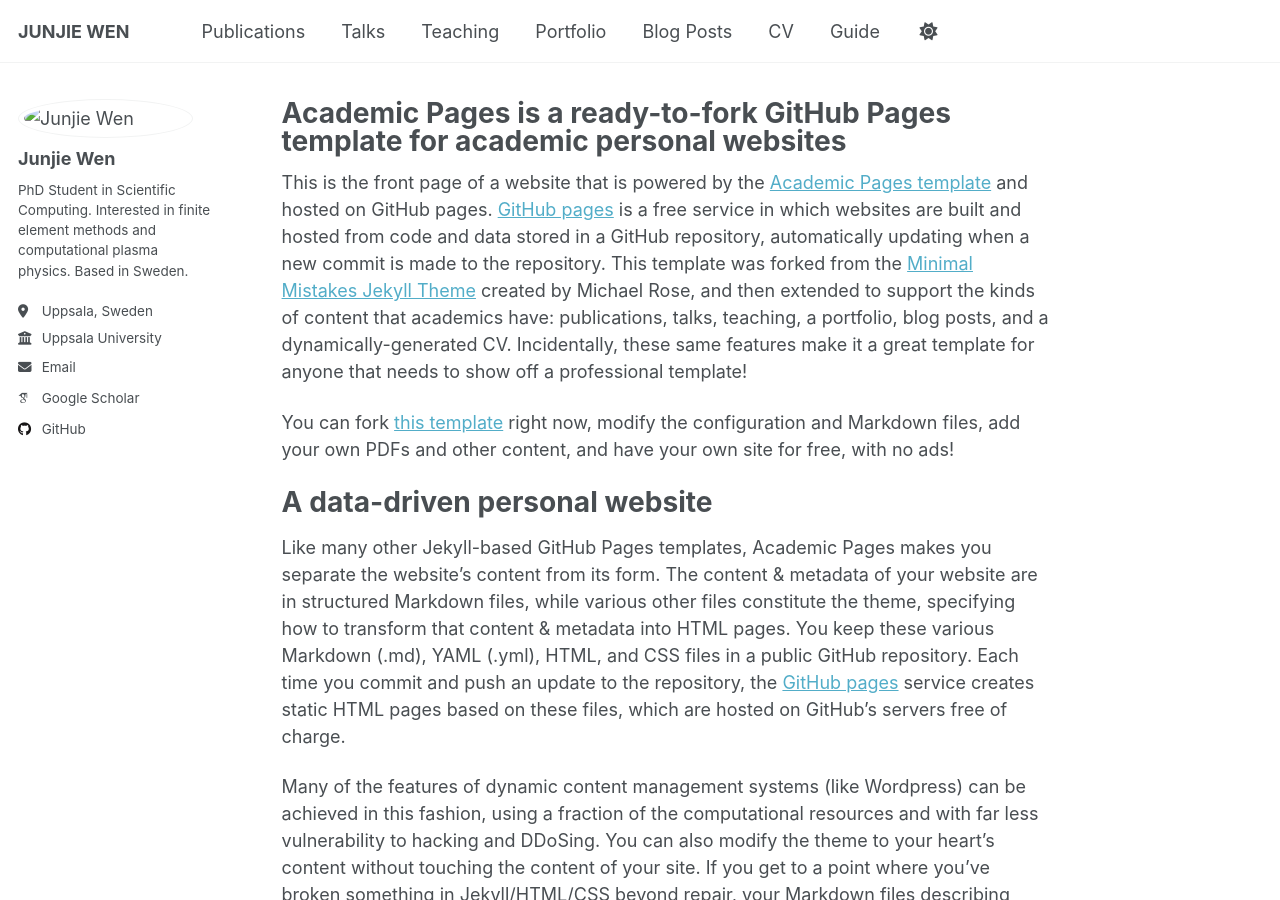
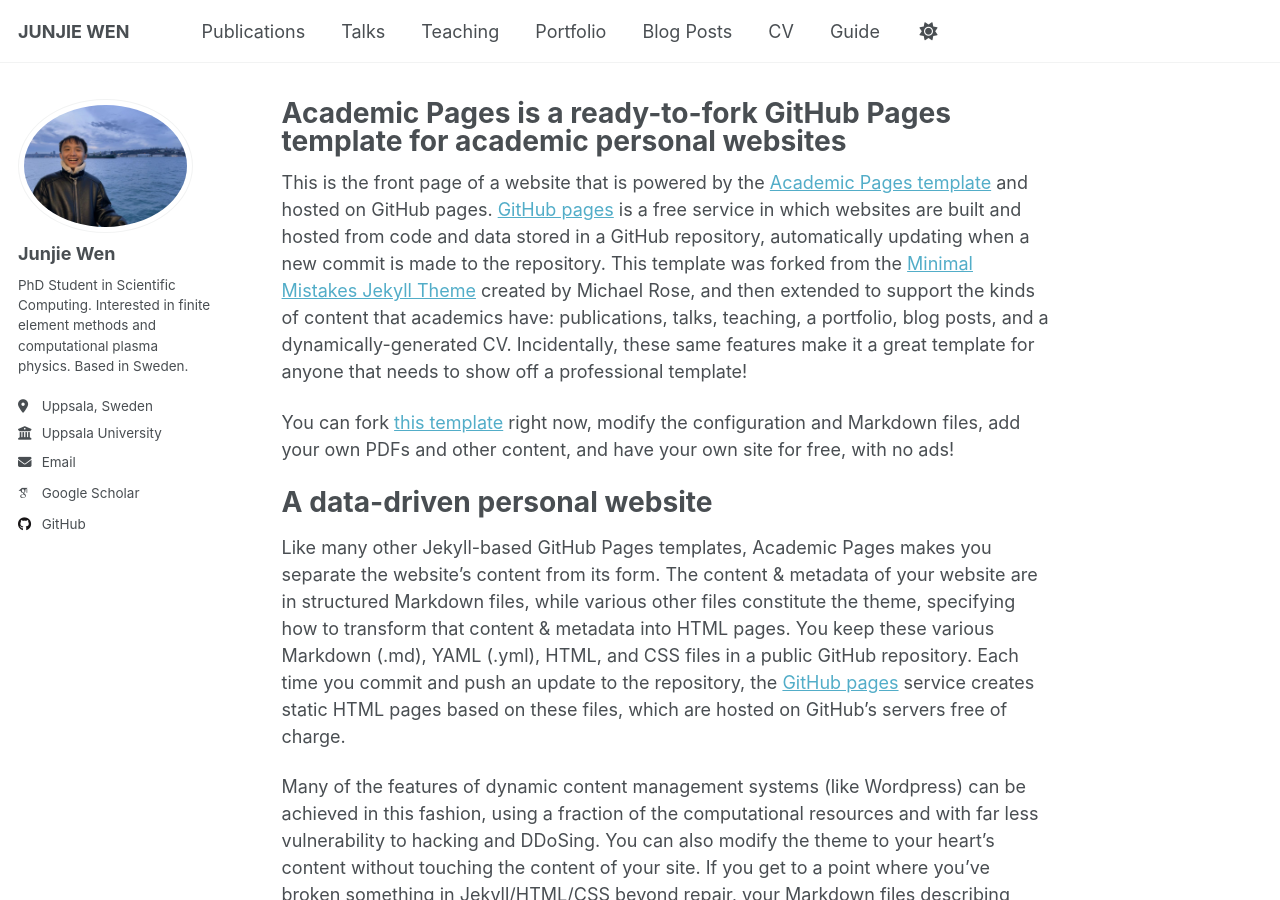
Before and after one commit to WjjSteve/WjjSteve.github.io, a Jekyll site: the page built from _pages/about.md, in a window 1280 px wide and 900 px high. Built offline with Jekyll 4.4.1, drawn with Linux system fonts in a browser that asks for light colours; some web fonts are replaced; a script that is not in the unit is left out.

Commit message:
Update _config.yml

```diff
--- a/_config.yml
+++ b/_config.yml
@@ -22,7 +22,7 @@ repository               : "academicpages/academicpages.github.io"
 #               Additional customization can be done by editing /_includes/author-profile.html
 author:
   # Biographic information
-  avatar           : "images/profile.png"  # Place your profile image here
+  avatar           : "profile.png"  # Place your profile image here
   name             : "Junjie Wen"
   pronouns         :  # Optional, e.g. "he/him"
   bio              : "PhD Student in Scientific Computing. Interested in finite element methods and computational plasma physics. Based in Sweden."
```
